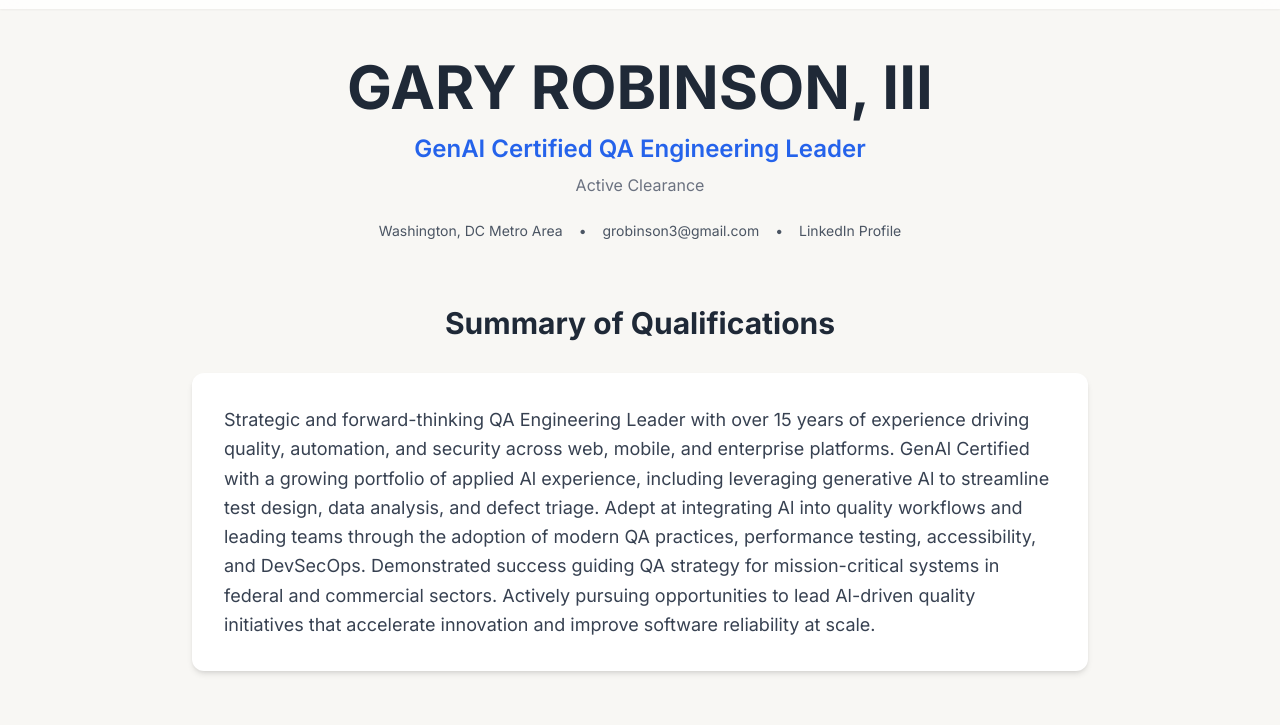
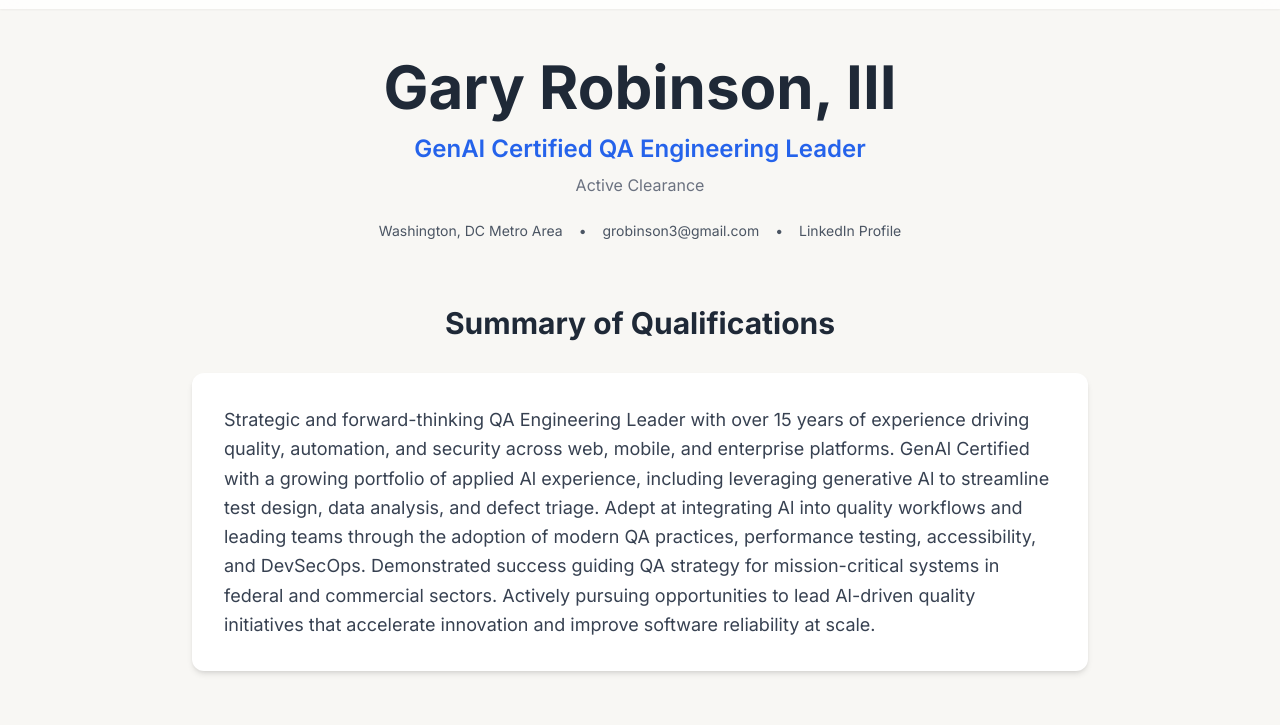
Before and after one commit to grob3/garyrobinsoniii-resume, a plain HTML site: page client/index.html in a window 1280 px wide. Shown: the part 75-800 px from the top of the page. Drawn offline with nearby package versions, Linux system fonts and the light colour scheme.

Commit message:
Updated header

```diff
--- a/client/index.html
+++ b/client/index.html
@@ -57,7 +57,7 @@
 
         <!-- Hero Section -->
         <section id="hero" class="text-center mb-16">
-            <h1 class="text-5xl md:text-6xl font-extrabold text-gray-800 leading-tight">GARY ROBINSON, III</h1>
+            <h1 class="text-5xl md:text-6xl font-extrabold text-gray-800 leading-tight">Gary Robinson, III</h1>
             <p class="text-xl md:text-2xl text-blue-600 font-semibold mt-4">GenAI Certified QA Engineering Leader</p>
             <p class="text-gray-500 mt-2">Active Clearance</p>
             <div class="mt-6 flex justify-center items-center space-x-4 text-sm text-gray-600">
```
